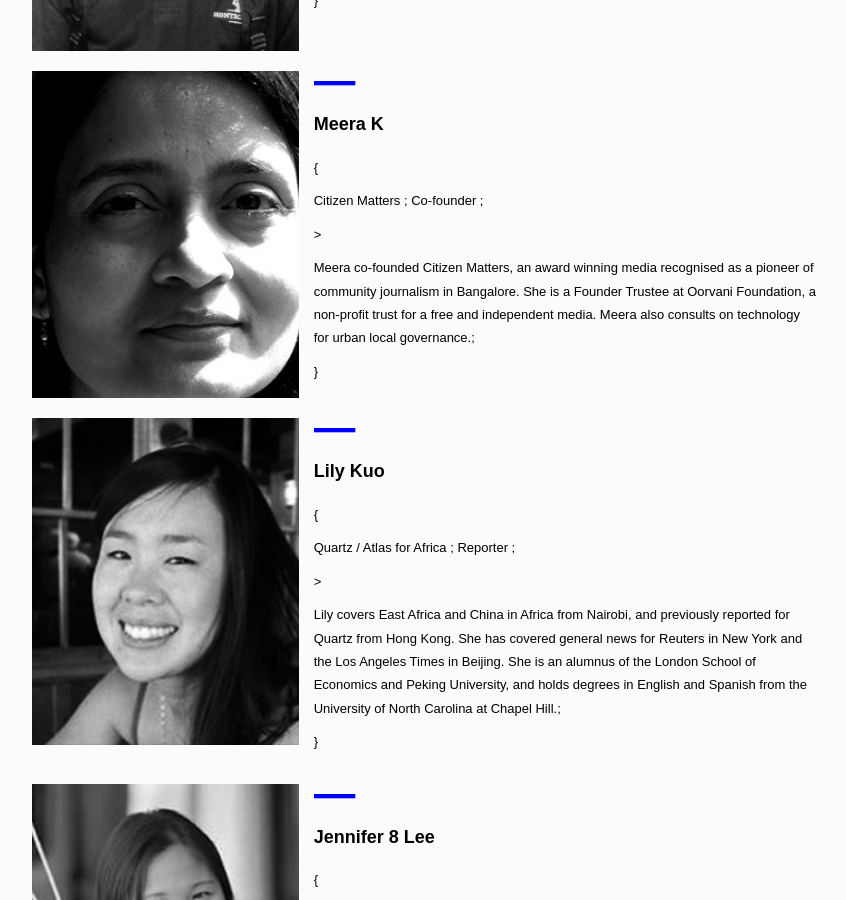
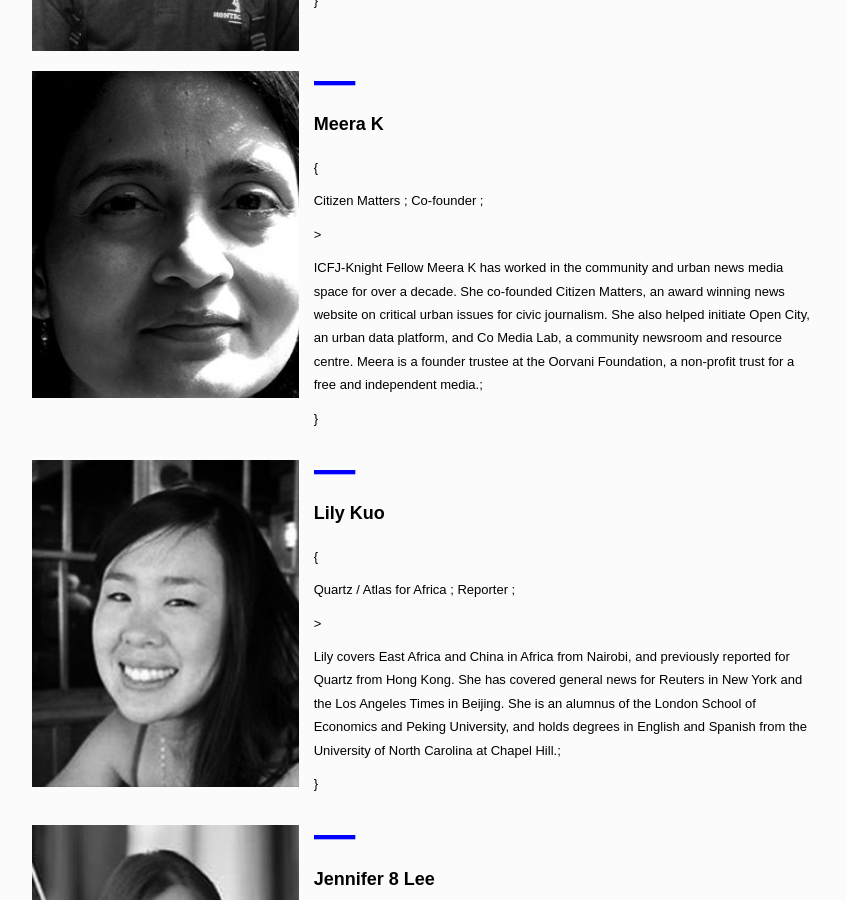
Before and after one commit to CodeForAfrica-ARCHIVE/MediaIndabaAfrica, a Jekyll site: the page built from speakers.html, in a window 1280 px wide and 900 px high, scrolled down 9255 px. Shown: the whole window, without its empty margins (208-1054 px from the left). Built offline with Jekyll 4.4.1, drawn with Linux system fonts in a browser that asks for light colours.

Commit message:
updated Meera K long bio

```diff
--- a/_data/speakers.yml
+++ b/_data/speakers.yml
@@ -201,7 +201,7 @@
 - name: Meera K
   org: Citizen Matters
   role: Co-founder
-  long_bio: Meera co-founded Citizen Matters, an award winning media recognised as a pioneer of community journalism in Bangalore. She is a Founder Trustee at Oorvani Foundation, a non-profit trust for a free and independent media. Meera also consults on technology for urban local governance.
+  long_bio: ICFJ-Knight Fellow Meera K has worked in the community and urban news media space for over a decade. She co-founded Citizen Matters, an award winning news website on critical urban issues for civic journalism. She also helped initiate Open City, an urban data platform, and Co Media Lab, a community newsroom and resource centre. Meera is a founder trustee at the Oorvani Foundation, a non-profit trust for a free and independent media.
   img: /img/speakers/meera.jpg
   img_hover: /img/speakers/meera.jpg
   css_class: meera
```
